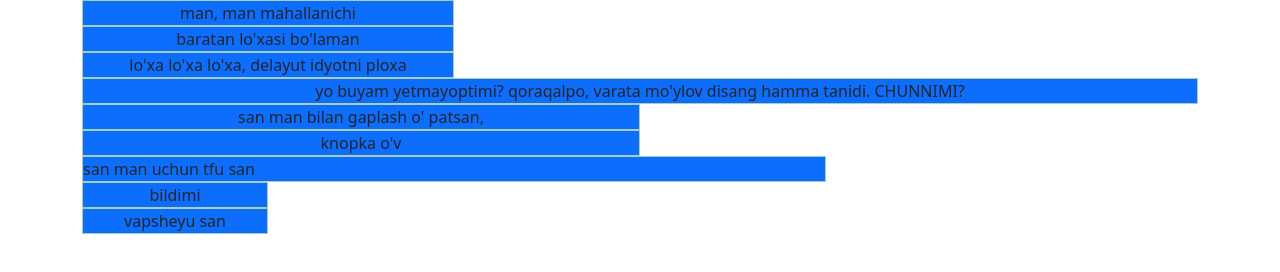
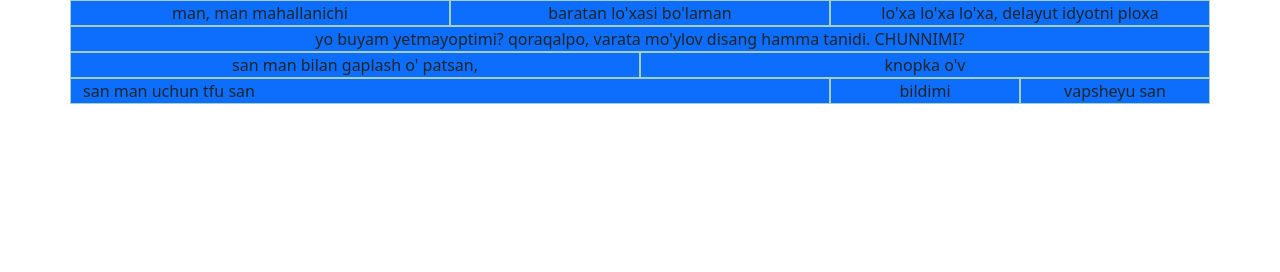
Before and after one commit to ultraShazikk/bratan, a plain HTML site: page index.html in a window 1280 px wide. Drawn offline with nearby package versions, Linux system fonts and the light colour scheme.

Commit message:
jojojoj?

```diff
--- a/index.html
+++ b/index.html
@@ -11,7 +11,7 @@
 <body>
 
     <div class="container">
-        <div class="jojo">
+        <div class="row">
             <div class="bg-primary col-4 border border-success-subtle align-cetter w-45 h-45 text-center">man, man mahallanichi</div>
             <div class="bg-primary col-4 border border-success-subtle align-cetter w-45 h-45 text-center">baratan lo'xasi bo'laman</div>
             <div class="bg-primary col-4 border border-success-subtle align-cetter w-45 h-45 text-center">lo'xa lo'xa lo'xa, delayut idyotni ploxa</div>
```
